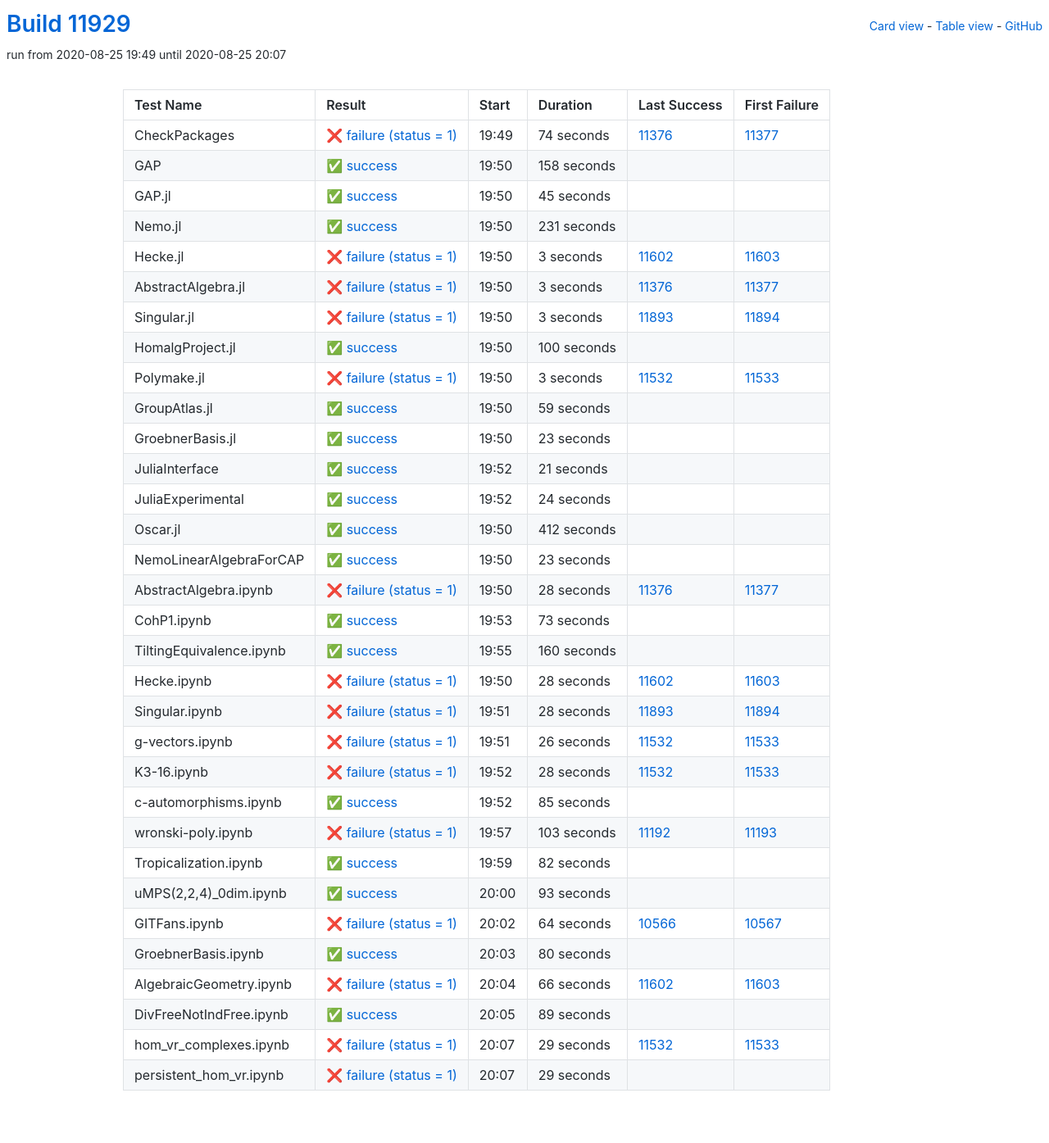
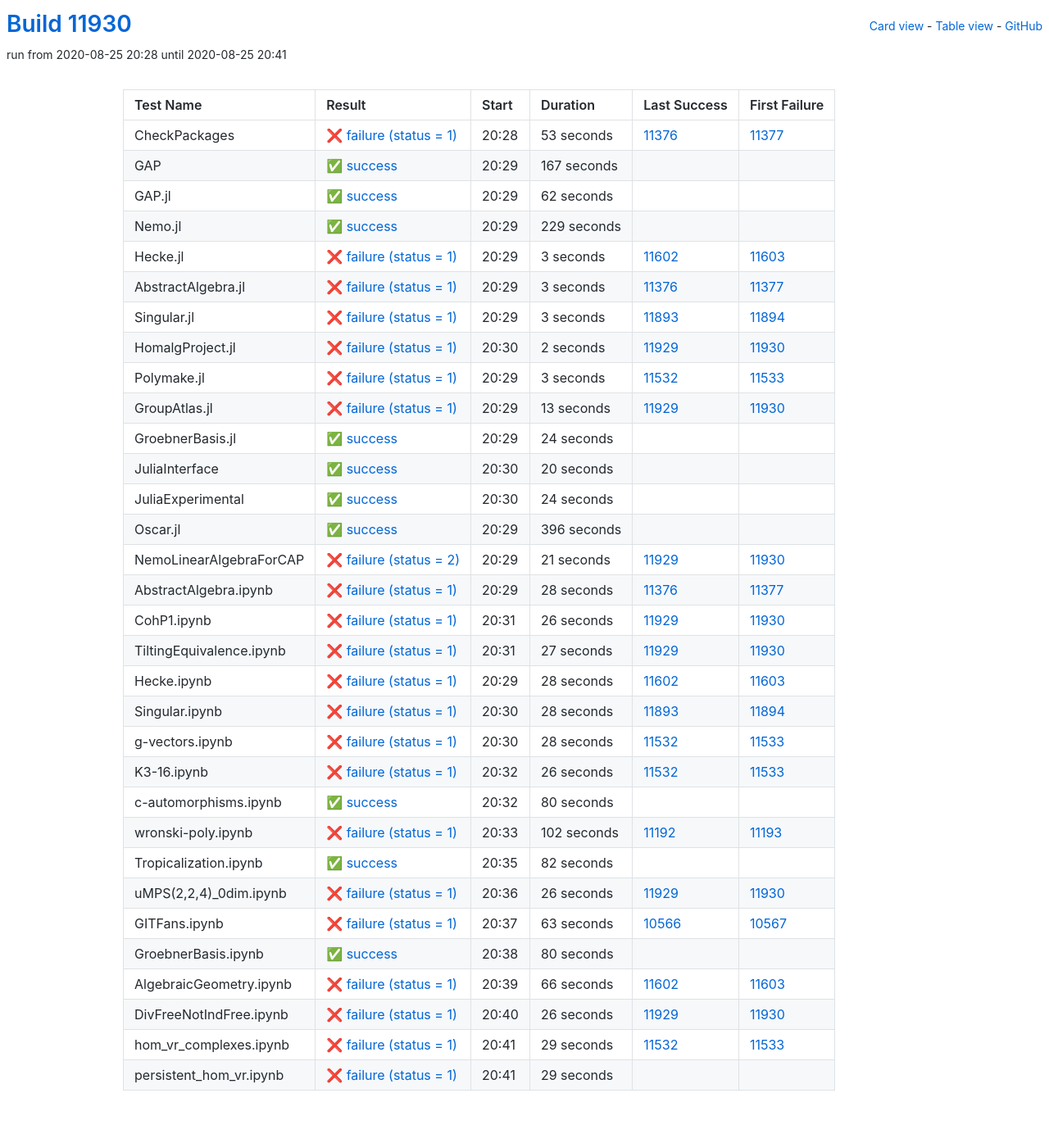
Before and after one commit to oscar-system/oscar-ci-status, a Jekyll site: the page built from table.html, in a window 1280 px wide. Shown: the whole page at 82% size. Built offline with Jekyll 4.4.1, drawn with Linux system fonts in a browser that asks for light colours.

Commit message:
Build #11930

```diff
--- a/_data/ci.yml
+++ b/_data/ci.yml
@@ -1,6 +1,6 @@
 ---
-build: 11929
-build_url: https://oscarci.mathematik.uni-kl.de/job/oscar/11929/
+build: 11930
+build_url: https://oscarci.mathematik.uni-kl.de/job/oscar/11930/
 job: oscar
 organization: oscar-system
 repo: oscar-ci-status
@@ -8,56 +8,56 @@
 tests:
 - name: CheckPackages
   id: checkpackages
-  log: https://oscarci.mathematik.uni-kl.de/job/oscar/11929/artifact/logs/build-11929/CheckPackages.log
-  start: 2020-08-25 19:49
+  log: https://oscarci.mathematik.uni-kl.de/job/oscar/11930/artifact/logs/build-11930/CheckPackages.log
+  start: 2020-08-25 20:28
   success: false
   exitcode: 1
   status: failure
-  duration: 74
+  duration: 53
   last_success: 11376
   last_success_url: https://oscarci.mathematik.uni-kl.de/job/oscar/11376/
   first_failure: 11377
   first_failure_url: https://oscarci.mathematik.uni-kl.de/job/oscar/11377/
 - name: GAP
   id: gap
-  log: https://oscarci.mathematik.uni-kl.de/job/oscar/11929/artifact/logs/build-11929/GAP.log
-  start: 2020-08-25 19:50
+  log: https://oscarci.mathematik.uni-kl.de/job/oscar/11930/artifact/logs/build-11930/GAP.log
+  start: 2020-08-25 20:29
   success: true
   exitcode: 0
   status: success
-  duration: 158
+  duration: 167
   last_success: false
   last_success_url:
   first_failure: false
   first_failure_url:
 - name: GAP.jl
   id: gap-jl
-  log: https://oscarci.mathematik.uni-kl.de/job/oscar/11929/artifact/logs/build-11929/GAP.jl.log
-  start: 2020-08-25 19:50
+  log: https://oscarci.mathematik.uni-kl.de/job/oscar/11930/artifact/logs/build-11930/GAP.jl.log
+  start: 2020-08-25 20:29
   success: true
   exitcode: 0
   status: success
-  duration: 45
+  duration: 62
   last_success: false
   last_success_url:
   first_failure: false
   first_failure_url:
 - name: Nemo.jl
   id: nemo-jl
-  log: https://oscarci.mathematik.uni-kl.de/job/oscar/11929/artifact/logs/build-11929/Nemo.jl.log
-  start: 2020-08-25 19:50
+  log: https://oscarci.mathematik.uni-kl.de/job/oscar/11930/artifact/logs/build-11930/Nemo.jl.log
+  start: 2020-08-25 20:29
   success: true
   exitcode: 0
   status: success
-  duration: 231
+  duration: 229
   last_success: false
   last_success_url:
   first_failure: false
   first_failure_url:
 - name: Hecke.jl
   id: hecke-jl
-  log: https://oscarci.mathematik.uni-kl.de/job/oscar/11929/artifact/logs/build-11929/Hecke.jl.log
-  start: 2020-08-25 19:50
+  log: https://oscarci.mathematik.uni-kl.de/job/oscar/11930/artifact/logs/build-11930/Hecke.jl.log
+  start: 2020-08-25 20:29
   success: false
   exitcode: 1
   status: failure
@@ -68,8 +68,8 @@
   first_failure_url: https://oscarci.mathematik.uni-kl.de/job/oscar/11603/
 - name: AbstractAlgebra.jl
   id: abstractalgebra-jl
-  log: https://oscarci.mathematik.uni-kl.de/job/oscar/11929/artifact/logs/build-11929/AbstractAlgebra.jl.log
-  start: 2020-08-25 19:50
+  log: https://oscarci.mathematik.uni-kl.de/job/oscar/11930/artifact/logs/build-11930/AbstractAlgebra.jl.log
+  start: 2020-08-25 20:29
   success: false
   exitcode: 1
   status: failure
@@ -80,8 +80,8 @@
   first_failure_url: https://oscarci.mathematik.uni-kl.de/job/oscar/11377/
 - name: Singular.jl
   id: singular-jl
-  log: https://oscarci.mathematik.uni-kl.de/job/oscar/11929/artifact/logs/build-11929/Singular.jl.log
-  start: 2020-08-25 19:50
+  log: https://oscarci.mathematik.uni-kl.de/job/oscar/11930/artifact/logs/build-11930/Singular.jl.log
+  start: 2020-08-25 20:29
   success: false
   exitcode: 1
   status: failure
@@ -92,20 +92,20 @@
   first_failure_url: https://oscarci.mathematik.uni-kl.de/job/oscar/11894/
 - name: HomalgProject.jl
   id: homalgproject-jl
-  log: https://oscarci.mathematik.uni-kl.de/job/oscar/11929/artifact/logs/build-11929/HomalgProject.jl.log
-  start: 2020-08-25 19:50
-  success: true
-  exitcode: 0
-  status: success
-  duration: 100
-  last_success: false
-  last_success_url:
-  first_failure: false
-  first_failure_url:
+  log: https://oscarci.mathematik.uni-kl.de/job/oscar/11930/artifact/logs/build-11930/HomalgProject.jl.log
+  start: 2020-08-25 20:30
+  success: false
+  exitcode: 1
+  status: failure
+  duration: 2
+  last_success: 11929
+  last_success_url: https://oscarci.mathematik.uni-kl.de/job/oscar/11929/
+  first_failure: 11930
+  first_failure_url: https://oscarci.mathematik.uni-kl.de/job/oscar/11930/
 - name: Polymake.jl
   id: polymake-jl
-  log: https://oscarci.mathematik.uni-kl.de/job/oscar/11929/artifact/logs/build-11929/Polymake.jl.log
-  start: 2020-08-25 19:50
+  log: https://oscarci.mathematik.uni-kl.de/job/oscar/11930/artifact/logs/build-11930/Polymake.jl.log
+  start: 2020-08-25 20:29
   success: false
   exitcode: 1
   status: failure
@@ -116,44 +116,44 @@
   first_failure_url: https://oscarci.mathematik.uni-kl.de/job/oscar/11533/
 - name: GroupAtlas.jl
   id: groupatlas-jl
-  log: https://oscarci.mathematik.uni-kl.de/job/oscar/11929/artifact/logs/build-11929/GroupAtlas.jl.log
-  start: 2020-08-25 19:50
+  log: https://oscarci.mathematik.uni-kl.de/job/oscar/11930/artifact/logs/build-11930/GroupAtlas.jl.log
+  start: 2020-08-25 20:29
+  success: false
+  exitcode: 1
+  status: failure
+  duration: 13
+  last_success: 11929
+  last_success_url: https://oscarci.mathematik.uni-kl.de/job/oscar/11929/
+  first_failure: 11930
+  first_failure_url: https://oscarci.mathematik.uni-kl.de/job/oscar/11930/
+- name: GroebnerBasis.jl
+  id: groebnerbasis-jl
+  log: https://oscarci.mathematik.uni-kl.de/job/oscar/11930/artifact/logs/build-11930/GroebnerBasis.jl.log
+  start: 2020-08-25 20:29
   success: true
   exitcode: 0
   status: success
-  duration: 59
-  last_success: false
-  last_success_url:
-  first_failure: false
-  first_failure_url:
-- name: GroebnerBasis.jl
-  id: groebnerbasis-jl
-  log: https://oscarci.mathematik.uni-kl.de/job/oscar/11929/artifact/logs/build-11929/GroebnerBasis.jl.log
-  start: 2020-08-25 19:50
-  success: true
-  exitcode: 0
-  status: success
-  duration: 23
+  duration: 24
   last_success: false
   last_success_url:
   first_failure: false
   first_failure_url:
 - name: JuliaInterface
   id: juliainterface
-  log: https://oscarci.mathematik.uni-kl.de/job/oscar/11929/artifact/logs/build-11929/JuliaInterface.log
-  start: 2020-08-25 19:52
+  log: https://oscarci.mathematik.uni-kl.de/job/oscar/11930/artifact/logs/build-11930/JuliaInterface.log
+  start: 2020-08-25 20:30
   success: true
   exitcode: 0
   status: success
-  duration: 21
+  duration: 20
   last_success: false
   last_success_url:
   first_failure: false
   first_failure_url:
 - name: JuliaExperimental
   id: juliaexperimental
-  log: https://oscarci.mathematik.uni-kl.de/job/oscar/11929/artifact/logs/build-11929/JuliaExperimental.log
-  start: 2020-08-25 19:52
+  log: https://oscarci.mathematik.uni-kl.de/job/oscar/11930/artifact/logs/build-11930/JuliaExperimental.log
+  start: 2020-08-25 20:30
   success: true
   exitcode: 0
   status: success
@@ -164,32 +164,32 @@
   first_failure_url:
 - name: Oscar.jl
   id: oscar-jl
-  log: https://oscarci.mathematik.uni-kl.de/job/oscar/11929/artifact/logs/build-11929/Oscar.jl.log
-  start: 2020-08-25 19:50
+  log: https://oscarci.mathematik.uni-kl.de/job/oscar/11930/artifact/logs/build-11930/Oscar.jl.log
+  start: 2020-08-25 20:29
   success: true
   exitcode: 0
   status: success
-  duration: 412
+  duration: 396
   last_success: false
   last_success_url:
   first_failure: false
   first_failure_url:
 - name: NemoLinearAlgebraForCAP
   id: nemolinearalgebraforcap
-  log: https://oscarci.mathematik.uni-kl.de/job/oscar/11929/artifact/logs/build-11929/NemoLinearAlgebraForCAP.log
-  start: 2020-08-25 19:50
-  success: true
-  exitcode: 0
-  status: success
-  duration: 23
-  last_success: false
-  last_success_url:
-  first_failure: false
-  first_failure_url:
+  log: https://oscarci.mathematik.uni-kl.de/job/oscar/11930/artifact/logs/build-11930/NemoLinearAlgebraForCAP.log
+  start: 2020-08-25 20:29
+  success: false
+  exitcode: 2
+  status: failure
+  duration: 21
+  last_success: 11929
+  last_success_url: https://oscarci.mathematik.uni-kl.de/job/oscar/11929/
+  first_failure: 11930
+  first_failure_url: https://oscarci.mathematik.uni-kl.de/job/oscar/11930/
 - name: AbstractAlgebra.ipynb
   id: abstractalgebra-ipynb
-  log: https://oscarci.mathematik.uni-kl.de/job/oscar/11929/artifact/logs/build-11929/AbstractAlgebra.ipynb.log
-  start: 2020-08-25 19:50
+  log: https://oscarci.mathematik.uni-kl.de/job/oscar/11930/artifact/logs/build-11930/AbstractAlgebra.ipynb.log
+  start: 2020-08-25 20:29
   success: false
   exitcode: 1
   status: failure
@@ -200,32 +200,32 @@
   first_failure_url: https://oscarci.mathematik.uni-kl.de/job/oscar/11377/
 - name: CohP1.ipynb
   id: cohp1-ipynb
-  log: https://oscarci.mathematik.uni-kl.de/job/oscar/11929/artifact/logs/build-11929/CohP1.ipynb.log
-  start: 2020-08-25 19:53
-  success: true
-  exitcode: 0
-  status: success
-  duration: 73
-  last_success: false
-  last_success_url:
-  first_failure: false
-  first_failure_url:
+  log: https://oscarci.mathematik.uni-kl.de/job/oscar/11930/artifact/logs/build-11930/CohP1.ipynb.log
+  start: 2020-08-25 20:31
+  success: false
+  exitcode: 1
+  status: failure
+  duration: 26
+  last_success: 11929
+  last_success_url: https://oscarci.mathematik.uni-kl.de/job/oscar/11929/
+  first_failure: 11930
+  first_failure_url: https://oscarci.mathematik.uni-kl.de/job/oscar/11930/
 - name: TiltingEquivalence.ipynb
   id: tiltingequivalence-ipynb
-  log: https://oscarci.mathematik.uni-kl.de/job/oscar/11929/artifact/logs/build-11929/TiltingEquivalence.ipynb.log
-  start: 2020-08-25 19:55
-  success: true
-  exitcode: 0
-  status: success
-  duration: 160
-  last_success: false
-  last_success_url:
-  first_failure: false
-  first_failure_url:
+  log: https://oscarci.mathematik.uni-kl.de/job/oscar/11930/artifact/logs/build-11930/TiltingEquivalence.ipynb.log
+  start: 2020-08-25 20:31
+  success: false
+  exitcode: 1
+  status: failure
+  duration: 27
+  last_success: 11929
+  last_success_url: https://oscarci.mathematik.uni-kl.de/job/oscar/11929/
+  first_failure: 11930
+  first_failure_url: https://oscarci.mathematik.uni-kl.de/job/oscar/11930/
 - name: Hecke.ipynb
   id: hecke-ipynb
-  log: https://oscarci.mathematik.uni-kl.de/job/oscar/11929/artifact/logs/build-11929/Hecke.ipynb.log
-  start: 2020-08-25 19:50
+  log: https://oscarci.mathematik.uni-kl.de/job/oscar/11930/artifact/logs/build-11930/Hecke.ipynb.log
+  start: 2020-08-25 20:29
   success: false
   exitcode: 1
   status: failure
@@ -236,8 +236,8 @@
   first_failure_url: https://oscarci.mathematik.uni-kl.de/job/oscar/11603/
 - name: Singular.ipynb
   id: singular-ipynb
-  log: https://oscarci.mathematik.uni-kl.de/job/oscar/11929/artifact/logs/build-11929/Singular.ipynb.log
-  start: 2020-08-25 19:51
+  log: https://oscarci.mathematik.uni-kl.de/job/oscar/11930/artifact/logs/build-11930/Singular.ipynb.log
+  start: 2020-08-25 20:30
   success: false
   exitcode: 1
   status: failure
@@ -248,8 +248,20 @@
   first_failure_url: https://oscarci.mathematik.uni-kl.de/job/oscar/11894/
 - name: g-vectors.ipynb
   id: g-vectors-ipynb
-  log: https://oscarci.mathematik.uni-kl.de/job/oscar/11929/artifact/logs/build-11929/g-vectors.ipynb.log
-  start: 2020-08-25 19:51
+  log: https://oscarci.mathematik.uni-kl.de/job/oscar/11930/artifact/logs/build-11930/g-vectors.ipynb.log
+  start: 2020-08-25 20:30
+  success: false
+  exitcode: 1
+  status: failure
+  duration: 28
+  last_success: 11532
+  last_success_url: https://oscarci.mathematik.uni-kl.de/job/oscar/11532/
+  first_failure: 11533
+  first_failure_url: https://oscarci.mathematik.uni-kl.de/job/oscar/11533/
+- name: K3-16.ipynb
+  id: k3-16-ipynb
+  log: https://oscarci.mathematik.uni-kl.de/job/oscar/11930/artifact/logs/build-11930/K3-16.ipynb.log
+  start: 2020-08-25 20:32
   success: false
   exitcode: 1
   status: failure
@@ -258,46 +270,34 @@
   last_success_url: https://oscarci.mathematik.uni-kl.de/job/oscar/11532/
   first_failure: 11533
   first_failure_url: https://oscarci.mathematik.uni-kl.de/job/oscar/11533/
-- name: K3-16.ipynb
-  id: k3-16-ipynb
-  log: https://oscarci.mathematik.uni-kl.de/job/oscar/11929/artifact/logs/build-11929/K3-16.ipynb.log
-  start: 2020-08-25 19:52
-  success: false
-  exitcode: 1
-  status: failure
-  duration: 28
-  last_success: 11532
-  last_success_url: https://oscarci.mathematik.uni-kl.de/job/oscar/11532/
-  first_failure: 11533
-  first_failure_url: https://oscarci.mathematik.uni-kl.de/job/oscar/11533/
 - name: c-automorphisms.ipynb
   id: c-automorphisms-ipynb
-  log: https://oscarci.mathematik.uni-kl.de/job/oscar/11929/artifact/logs/build-11929/c-automorphisms.ipynb.log
-  start: 2020-08-25 19:52
+  log: https://oscarci.mathematik.uni-kl.de/job/oscar/11930/artifact/logs/build-11930/c-automorphisms.ipynb.log
+  start: 2020-08-25 20:32
   success: true
   exitcode: 0
   status: success
-  duration: 85
+  duration: 80
   last_success: false
   last_success_url:
   first_failure: false
   first_failure_url:
 - name: wronski-poly.ipynb
   id: wronski-poly-ipynb
-  log: https://oscarci.mathematik.uni-kl.de/job/oscar/11929/artifact/logs/build-11929/wronski-poly.ipynb.log
-  start: 2020-08-25 19:57
+  log: https://oscarci.mathematik.uni-kl.de/job/oscar/11930/artifact/logs/build-11930/wronski-poly.ipynb.log
+  start: 2020-08-25 20:33
   success: false
   exitcode: 1
   status: failure
-  duration: 103
+  duration: 102
   last_success: 11192
   last_success_url: https://oscarci.mathematik.uni-kl.de/job/oscar/11192/
   first_failure: 11193
   first_failure_url: https://oscarci.mathematik.uni-kl.de/job/oscar/11193/
 - name: Tropicalization.ipynb
   id: tropicalization-ipynb
-  log: https://oscarci.mathematik.uni-kl.de/job/oscar/11929/artifact/logs/build-11929/Tropicalization.ipynb.log
-  start: 2020-08-25 19:59
+  log: https://oscarci.mathematik.uni-kl.de/job/oscar/11930/artifact/logs/build-11930/Tropicalization.ipynb.log
+  start: 2020-08-25 20:35
   success: true
   exitcode: 0
   status: success
@@ -308,32 +308,32 @@
   first_failure_url:
 - name: uMPS(2,2,4)_0dim.ipynb
   id: umps-2-2-4-0dim-ipynb
-  log: https://oscarci.mathematik.uni-kl.de/job/oscar/11929/artifact/logs/build-11929/uMPS-2-2-4-_0dim.ipynb.log
-  start: 2020-08-25 20:00
-  success: true
-  exitcode: 0
-  status: success
-  duration: 93
-  last_success: false
-  last_success_url:
-  first_failure: false
-  first_failure_url:
-- name: GITFans.ipynb
-  id: gitfans-ipynb
-  log: https://oscarci.mathematik.uni-kl.de/job/oscar/11929/artifact/logs/build-11929/GITFans.ipynb.log
-  start: 2020-08-25 20:02
+  log: https://oscarci.mathematik.uni-kl.de/job/oscar/11930/artifact/logs/build-11930/uMPS-2-2-4-_0dim.ipynb.log
+  start: 2020-08-25 20:36
   success: false
   exitcode: 1
   status: failure
-  duration: 64
+  duration: 26
+  last_success: 11929
+  last_success_url: https://oscarci.mathematik.uni-kl.de/job/oscar/11929/
+  first_failure: 11930
+  first_failure_url: https://oscarci.mathematik.uni-kl.de/job/oscar/11930/
+- name: GITFans.ipynb
+  id: gitfans-ipynb
+  log: https://oscarci.mathematik.uni-kl.de/job/oscar/11930/artifact/logs/build-11930/GITFans.ipynb.log
+  start: 2020-08-25 20:37
+  success: false
+  exitcode: 1
+  status: failure
+  duration: 63
   last_success: 10566
   last_success_url: https://oscarci.mathematik.uni-kl.de/job/oscar/10566/
   first_failure: 10567
   first_failure_url: https://oscarci.mathematik.uni-kl.de/job/oscar/10567/
 - name: GroebnerBasis.ipynb
   id: groebnerbasis-ipynb
-  log: https://oscarci.mathematik.uni-kl.de/job/oscar/11929/artifact/logs/build-11929/GroebnerBasis.ipynb.log
-  start: 2020-08-25 20:03
+  log: https://oscarci.mathematik.uni-kl.de/job/oscar/11930/artifact/logs/build-11930/GroebnerBasis.ipynb.log
+  start: 2020-08-25 20:38
   success: true
   exitcode: 0
   status: success
@@ -344,8 +344,8 @@
   first_failure_url:
 - name: AlgebraicGeometry.ipynb
   id: algebraicgeometry-ipynb
-  log: https://oscarci.mathematik.uni-kl.de/job/oscar/11929/artifact/logs/build-11929/AlgebraicGeometry.ipynb.log
-  start: 2020-08-25 20:04
+  log: https://oscarci.mathematik.uni-kl.de/job/oscar/11930/artifact/logs/build-11930/AlgebraicGeometry.ipynb.log
+  start: 2020-08-25 20:39
   success: false
   exitcode: 1
   status: failure
@@ -356,20 +356,20 @@
   first_failure_url: https://oscarci.mathematik.uni-kl.de/job/oscar/11603/
 - name: DivFreeNotIndFree.ipynb
   id: divfreenotindfree-ipynb
-  log: https://oscarci.mathematik.uni-kl.de/job/oscar/11929/artifact/logs/build-11929/DivFreeNotIndFree.ipynb.log
-  start: 2020-08-25 20:05
-  success: true
-  exitcode: 0
-  status: success
-  duration: 89
-  last_success: false
-  last_success_url:
-  first_failure: false
-  first_failure_url:
+  log: https://oscarci.mathematik.uni-kl.de/job/oscar/11930/artifact/logs/build-11930/DivFreeNotIndFree.ipynb.log
+  start: 2020-08-25 20:40
+  success: false
+  exitcode: 1
+  status: failure
+  duration: 26
+  last_success: 11929
+  last_success_url: https://oscarci.mathematik.uni-kl.de/job/oscar/11929/
+  first_failure: 11930
+  first_failure_url: https://oscarci.mathematik.uni-kl.de/job/oscar/11930/
 - name: hom_vr_complexes.ipynb
   id: hom-vr-complexes-ipynb
-  log: https://oscarci.mathematik.uni-kl.de/job/oscar/11929/artifact/logs/build-11929/hom_vr_complexes.ipynb.log
-  start: 2020-08-25 20:07
+  log: https://oscarci.mathematik.uni-kl.de/job/oscar/11930/artifact/logs/build-11930/hom_vr_complexes.ipynb.log
+  start: 2020-08-25 20:41
   success: false
   exitcode: 1
   status: failure
@@ -380,8 +380,8 @@
   first_failure_url: https://oscarci.mathematik.uni-kl.de/job/oscar/11533/
 - name: persistent_hom_vr.ipynb
   id: persistent-hom-vr-ipynb
-  log: https://oscarci.mathematik.uni-kl.de/job/oscar/11929/artifact/logs/build-11929/persistent_hom_vr.ipynb.log
-  start: 2020-08-25 20:07
+  log: https://oscarci.mathematik.uni-kl.de/job/oscar/11930/artifact/logs/build-11930/persistent_hom_vr.ipynb.log
+  start: 2020-08-25 20:41
   success: false
   exitcode: 1
   status: failure
```
Also changed, not shown: README.md.
